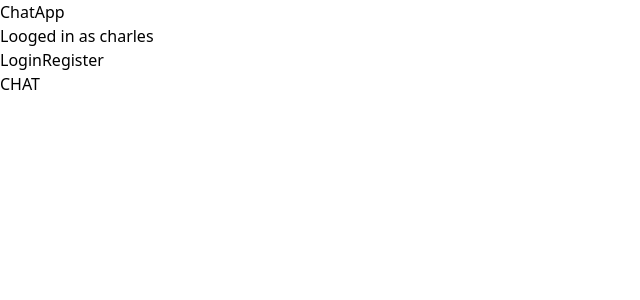
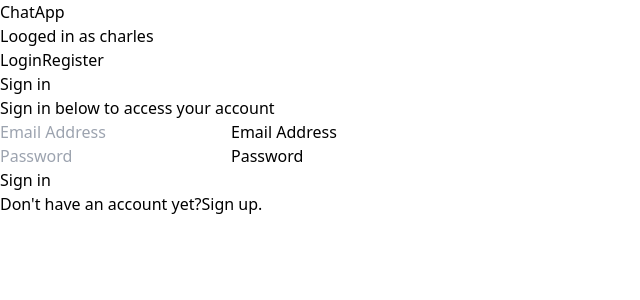
Before and after one commit to prajwalbandak/chat-app, a React (Vite) app in the folder client/: page / in a window 1280 px wide. Shown: the top 300 px of the page, without its empty margins (0-640 px from the left). Built offline with nearby package versions, Linux system fonts and the light colour scheme.

Commit message:
Added the logout funtionality and its methods.

```diff
--- a/client/src/App.jsx
+++ b/client/src/App.jsx
@@ -1,22 +1,24 @@
-import { useState } from 'react'
+import { useContext, useState } from 'react'
 import { Routes, Route, Navigate, BrowserRouter } from "react-router-dom";
 import Chat from './pages/Chat';
 import Register from './pages/Register';
 import Login from './pages/Login';
 import './index.css'
 import Navbar from './components/Navbar';
+import { AuthContext } from './context/AuthContext';
 
 function App() {
-
+const { user} = useContext(AuthContext);
+console.log("user Details in the user" + JSON.stringify(user));
   return (
     <>
 
       <Navbar />
       <Routes>
 
-        <Route path='/' element={<Chat />} />
-        <Route path='/register' element={<Register />} />
-        <Route path='/login' element={<Login/>} />
+        <Route path='/' element={ user ? < Chat /> : <Login />} />
+        <Route path='/register' element={ user ? < Chat /> : <Register/>} />
+        <Route path='/login' element={ user ? < Chat /> : <Login />} />
       </Routes>
 
 
--- a/client/src/components/Navbar.jsx
+++ b/client/src/components/Navbar.jsx
@@ -1,7 +1,32 @@
 import React from 'react'
+import { useContext } from 'react'
 import { Link } from 'react-router-dom'
+import { AuthContext } from '../context/AuthContext'
+import { useNavigate } from 'react-router-dom'
+
 
 const Navbar = () => {
+
+  const { user, logOutUser} = useContext(AuthContext);
+  const navigate = useNavigate();
+
+// const logOutUser = (e) =>{
+//   console.log("user" + localStorage.getItem("User"))
+//   const LocalStrogeUser = localStorage.removeItem("User");
+//   console.log("localStorage" + LocalStrogeUser);
+
+
+//   navigate("/login")
+
+// }
+// const handleLogOut = () =>{
+//   console.log("user" + localStorage.getItem("User"));
+//   const LocalStrogeUser = localStorage.removeItem("User");
+//   console.log("localStorage" + LocalStrogeUser);
+
+
+//   navigate("/login")
+// }
   return (
     <header className='flex p-3 justify-between items-center bg-slate-200 shadow-md pb-5'>
     <div className='flex justify-between items-center '>
@@ -17,7 +42,15 @@ const Navbar = () => {
     </div>
     <div className='flex justify-between items-center '>
 
-
+   {user  && (
+       <Link to='/register'>
+       <button onClick= {(e) => logOutUser }className='bg-blue-500 hover:bg-blue-700 text-white font-bold py-2 px-4 rounded-full ml-5' >
+           LogOut
+               </button>
+       </Link>
+   )}
+   {!user && (
+    <>
       <Link to='/login'>
       <button className='bg-blue-500 hover:bg-blue-700 text-white font-bold py-2 px-4 rounded-full ml-5' >
           Login
@@ -29,6 +62,9 @@ const Navbar = () => {
           Register
               </button>
       </Link>
+      </>
+   )}
+
     </div>
 
     </header>
--- a/client/src/context/AuthContext.jsx
+++ b/client/src/context/AuthContext.jsx
@@ -1,4 +1,4 @@
-import { createContext, useCallback, useState } from "react";
+import { createContext, useCallback, useEffect, useState } from "react";
 import { baseURL, postRequest } from "../utils/service";
 
 export const AuthContext = createContext();
@@ -12,9 +12,14 @@ export const AuthContextProvider = ({children})=>{
         email:"",
         password:"",
     })
+    //Get the user getails from localStorage:
+    useEffect(() =>{
+        const user = localStorage.getItem("User");
+        setUser(JSON.parse(user));
+    },[])
 
     const registerUser = useCallback(async(e) => {
-        console.log("the request data for register user" + registerInfo)
+        console.log("the request data for register user" + JSON.stringify(registerInfo));
         e.preventDefault();
         setIsRegisterLoading(true);
         setRegisterError(null)
@@ -32,6 +37,10 @@ export const AuthContextProvider = ({children})=>{
         setIsRegisterLoading(false);
     },[registerInfo])
 
+    const logOutUser = useCallback( () =>{
+        localStorage.removeItem("User");
+        setUser(null);
+    })
     return (
         <AuthContext.Provider
         value={ {
--- a/client/src/pages/Chat.jsx
+++ b/client/src/pages/Chat.jsx
@@ -4,7 +4,7 @@ const Chat = () => {
   return (
     <div>
         <h1 >
-     CHAT
+     CHAT PAGE BROOOO
     </h1>
     </div>
 
--- a/client/src/pages/Login.jsx
+++ b/client/src/pages/Login.jsx
@@ -12,11 +12,11 @@ const Login = () => {
         <form action="">
             <div className="relative mt-6">
                 <input type="email" name="email" id="email" placeholder="Email Address" className="peer mt-1 w-full border-b-2 border-gray-300 px-0 py-1 placeholder:text-transparent focus:border-gray-500 focus:outline-none"  />
-                <label for="email" className="pointer-events-none absolute top-0 left-0 origin-left -translate-y-1/2 transform text-sm text-gray-800 opacity-75 transition-all duration-100 ease-in-out peer-placeholder-shown:top-1/2 peer-placeholder-shown:text-base peer-placeholder-shown:text-gray-500 peer-focus:top-0 peer-focus:pl-0 peer-focus:text-sm peer-focus:text-gray-800">Email Address</label>
+                <label  className="pointer-events-none absolute top-0 left-0 origin-left -translate-y-1/2 transform text-sm text-gray-800 opacity-75 transition-all duration-100 ease-in-out peer-placeholder-shown:top-1/2 peer-placeholder-shown:text-base peer-placeholder-shown:text-gray-500 peer-focus:top-0 peer-focus:pl-0 peer-focus:text-sm peer-focus:text-gray-800">Email Address</label>
             </div>
             <div className="relative mt-6">
                 <input type="password" name="password" id="password" placeholder="Password" className="peer peer mt-1 w-full border-b-2 border-gray-300 px-0 py-1 placeholder:text-transparent focus:border-gray-500 focus:outline-none" />
-                <label for="password" className="pointer-events-none absolute top-0 left-0 origin-left -translate-y-1/2 transform text-sm text-gray-800 opacity-75 transition-all duration-100 ease-in-out peer-placeholder-shown:top-1/2 peer-placeholder-shown:text-base peer-placeholder-shown:text-gray-500 peer-focus:top-0 peer-focus:pl-0 peer-focus:text-sm peer-focus:text-gray-800">Password</label>
+                <label  className="pointer-events-none absolute top-0 left-0 origin-left -translate-y-1/2 transform text-sm text-gray-800 opacity-75 transition-all duration-100 ease-in-out peer-placeholder-shown:top-1/2 peer-placeholder-shown:text-base peer-placeholder-shown:text-gray-500 peer-focus:top-0 peer-focus:pl-0 peer-focus:text-sm peer-focus:text-gray-800">Password</label>
             </div>
             <div className="my-6">
                 <button type="submit" className="w-full rounded-md bg-black px-3 py-4 text-white focus:bg-gray-600 focus:outline-none">Sign in</button>
```
Lines whose indentation alone changed are shown as unchanged.
